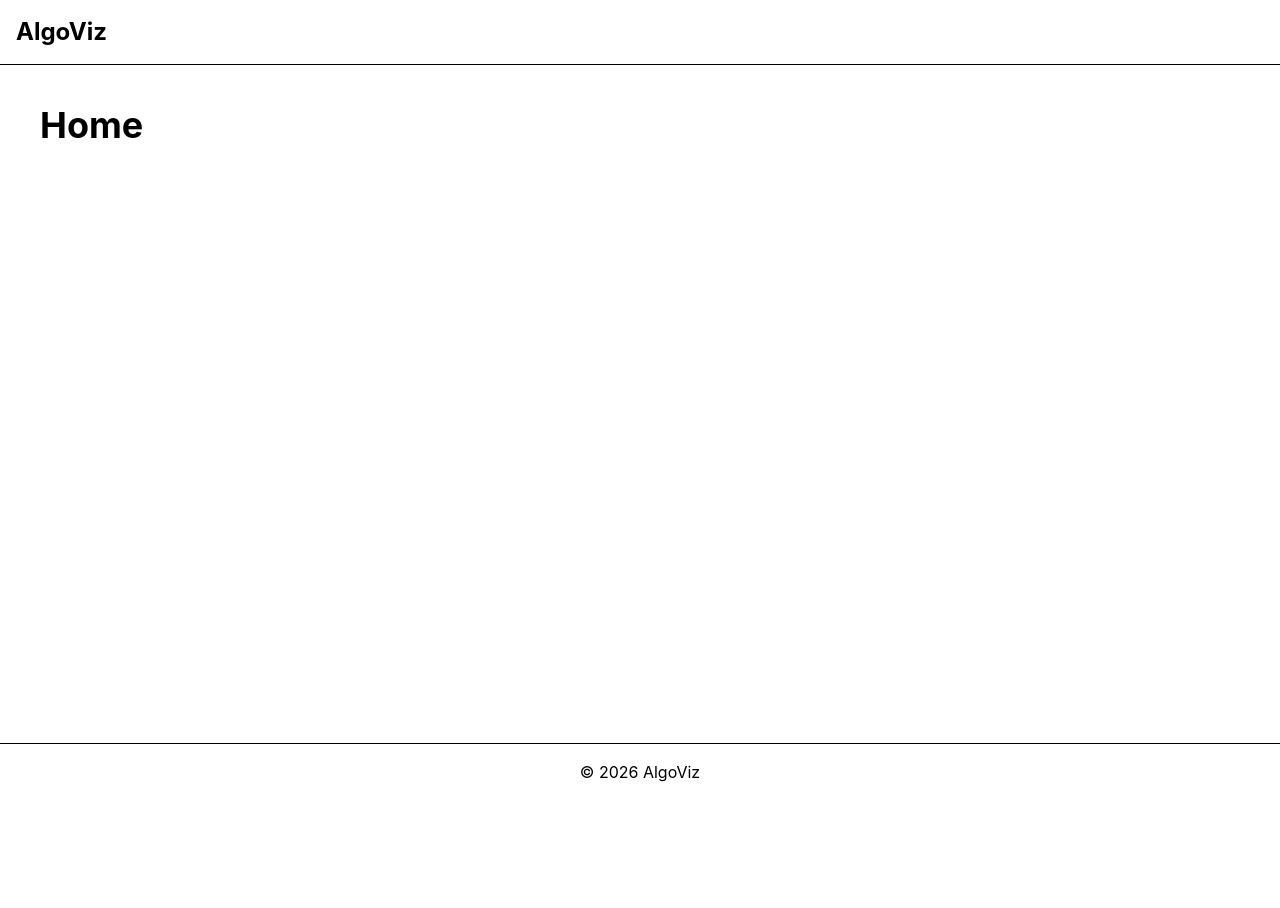
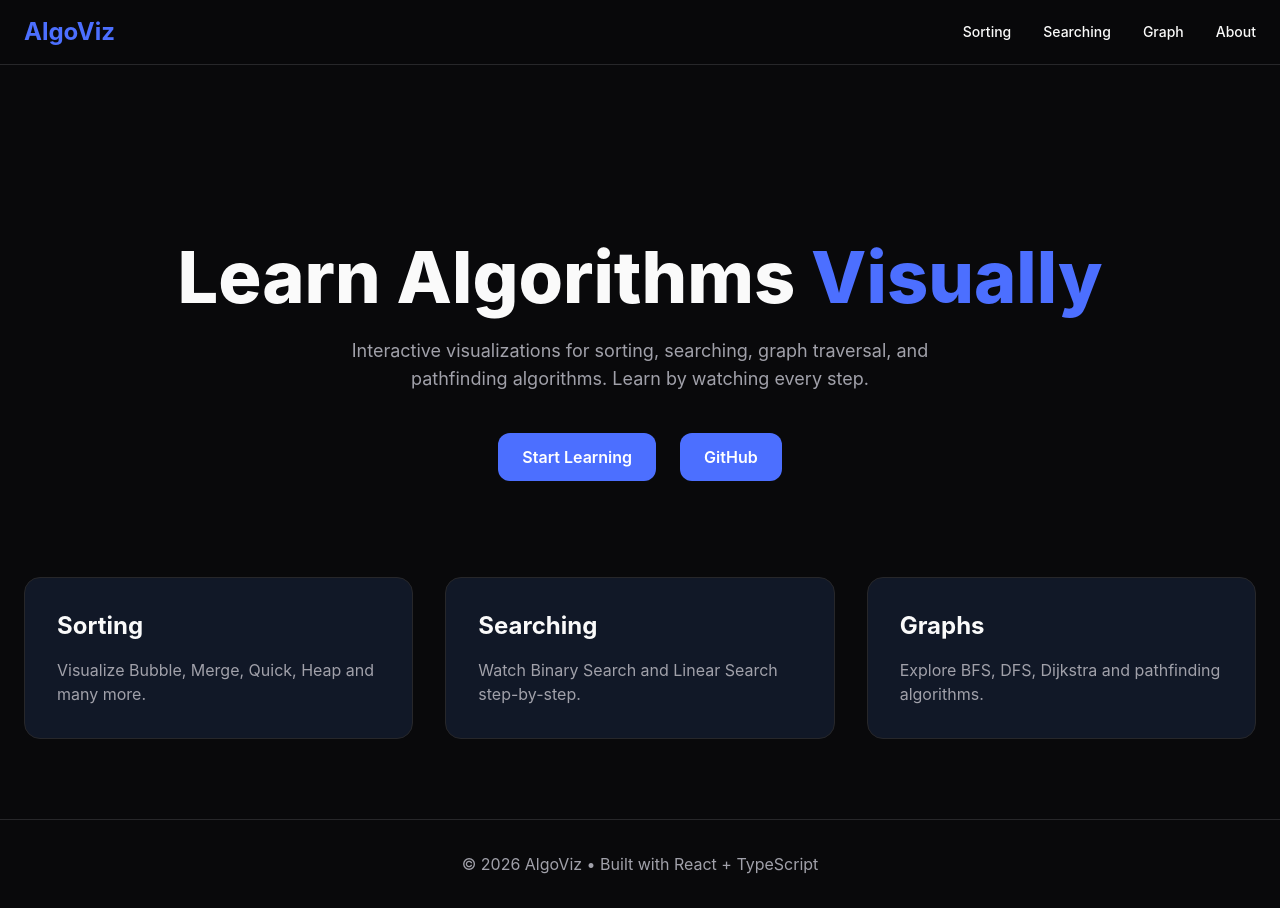
Before and after one commit to Tamajeet7/AlgoViz, a React (Vite) app in the folder frontend/: page / in a window 1280 px wide. Before the commit the page ends 800 px from the top, so only its background shows below. Built offline with nearby package versions, Linux system fonts and the light colour scheme.

Commit message:
feat: build landing page UI and design system

```diff
--- a/frontend/package.json
+++ b/frontend/package.json
@@ -11,6 +11,7 @@
   },
   "dependencies": {
     "@tailwindcss/vite": "^4.3.2",
+    "lucide-react": "^1.24.0",
     "react": "^19.2.7",
     "react-dom": "^19.2.7",
     "react-router-dom": "^7.18.1",
--- /dev/null
+++ b/frontend/src/components/common/Button.tsx
@@ -0,0 +1,11 @@
+type ButtonProps = {
+  children: React.ReactNode;
+};
+
+export default function Button({ children }: ButtonProps) {
+  return (
+    <button className="rounded-xl bg-primary px-6 py-3 font-semibold text-white transition duration-300 hover:scale-105 hover:bg-primary-hover">
+      {children}
+    </button>
+  );
+}
--- /dev/null
+++ b/frontend/src/components/common/FeatureCard.tsx
@@ -0,0 +1,19 @@
+type FeatureCardProps = {
+  title: string;
+  description: string;
+};
+
+export default function FeatureCard({
+  title,
+  description,
+}: FeatureCardProps) {
+  return (
+    <div className="rounded-2xl border border-border bg-surface p-8 transition duration-300 hover:-translate-y-2 hover:border-primary">
+      <h2 className="mb-4 text-2xl font-bold">{title}</h2>
+
+      <p className="text-text-secondary">
+        {description}
+      </p>
+    </div>
+  );
+}
--- a/frontend/src/components/layout/Footer.tsx
+++ b/frontend/src/components/layout/Footer.tsx
@@ -1,7 +1,7 @@
 export default function Footer() {
   return (
-    <footer className="border-t p-4 text-center">
-      © 2026 AlgoViz
+    <footer className="border-t border-border py-8 text-center text-text-secondary">
+      © 2026 AlgoViz • Built with React + TypeScript
     </footer>
   );
 }
--- a/frontend/src/components/layout/Navbar.tsx
+++ b/frontend/src/components/layout/Navbar.tsx
@@ -1,7 +1,34 @@
+import { Link } from "react-router-dom";
+
 export default function Navbar() {
   return (
-    <nav className="border-b p-4">
-      <h1 className="text-2xl font-bold">AlgoViz</h1>
+    <nav className="sticky top-0 z-50 border-b border-border bg-background/90 backdrop-blur">
+      <div className="mx-auto flex h-16 max-w-7xl items-center justify-between px-6">
+        <Link
+          to="/"
+          className="text-2xl font-bold text-primary transition hover:opacity-80"
+        >
+          AlgoViz
+        </Link>
+
+        <div className="flex gap-8 text-sm font-medium">
+          <Link to="/sorting" className="hover:text-primary transition">
+            Sorting
+          </Link>
+
+          <Link to="/searching" className="hover:text-primary transition">
+            Searching
+          </Link>
+
+          <Link to="/graph" className="hover:text-primary transition">
+            Graph
+          </Link>
+
+          <Link to="/about" className="hover:text-primary transition">
+            About
+          </Link>
+        </div>
+      </div>
     </nav>
   );
 }
--- a/frontend/src/pages/Home.tsx
+++ b/frontend/src/pages/Home.tsx
@@ -1,7 +1,45 @@
+import Button from "../components/common/Button";
+import FeatureCard from "../components/common/FeatureCard";
+
 export default function Home() {
   return (
-    <div className="p-10">
-      <h1 className="text-4xl font-bold">Home</h1>
+    <div className="mx-auto max-w-7xl px-6 py-20">
+      {/* Hero */}
+      <section className="py-24 text-center">
+        <h1 className="mb-6 text-7xl font-extrabold">
+          Learn Algorithms
+          <span className="text-primary"> Visually</span>
+        </h1>
+
+        <p className="mx-auto mb-10 max-w-2xl text-lg text-text-secondary">
+          Interactive visualizations for sorting, searching, graph traversal,
+          and pathfinding algorithms. Learn by watching every step.
+        </p>
+
+        <div className="flex justify-center gap-6">
+          <Button>Start Learning</Button>
+
+          <Button>GitHub</Button>
+        </div>
+      </section>
+
+      {/* Features */}
+      <section className="grid gap-8 md:grid-cols-3">
+        <FeatureCard
+          title="Sorting"
+          description="Visualize Bubble, Merge, Quick, Heap and many more."
+        />
+
+        <FeatureCard
+          title="Searching"
+          description="Watch Binary Search and Linear Search step-by-step."
+        />
+
+        <FeatureCard
+          title="Graphs"
+          description="Explore BFS, DFS, Dijkstra and pathfinding algorithms."
+        />
+      </section>
     </div>
   );
 }
--- a/frontend/src/styles/styles.css
+++ b/frontend/src/styles/styles.css
@@ -1 +1,34 @@
 @import "tailwindcss";
+
+@theme {
+  --color-background: #09090B;
+
+  --color-surface: #111827;
+  --color-surface-hover: #1F2937;
+
+  --color-primary: #4C6FFF;
+  --color-primary-hover: #3B5BDB;
+
+  --color-border: #27272A;
+
+  --color-text: #FAFAFA;
+  --color-text-secondary: #A1A1AA;
+
+  --color-success: #22C55E;
+  --color-warning: #F59E0B;
+  --color-danger: #EF4444;
+}
+
+html,
+body,
+#root {
+  width: 100%;
+  min-height: 100%;
+}
+
+body {
+  margin: 0;
+  background: var(--color-background);
+  color: var(--color-text);
+  font-family: Inter, sans-serif;
+}
--- /dev/null
+++ b/package.json
@@ -0,0 +1,5 @@
+{
+  "dependencies": {
+    "lucide-react": "^1.24.0"
+  }
+}
```
Also changed, not shown: 2 other files (tests, documents, lock files or other folders).
